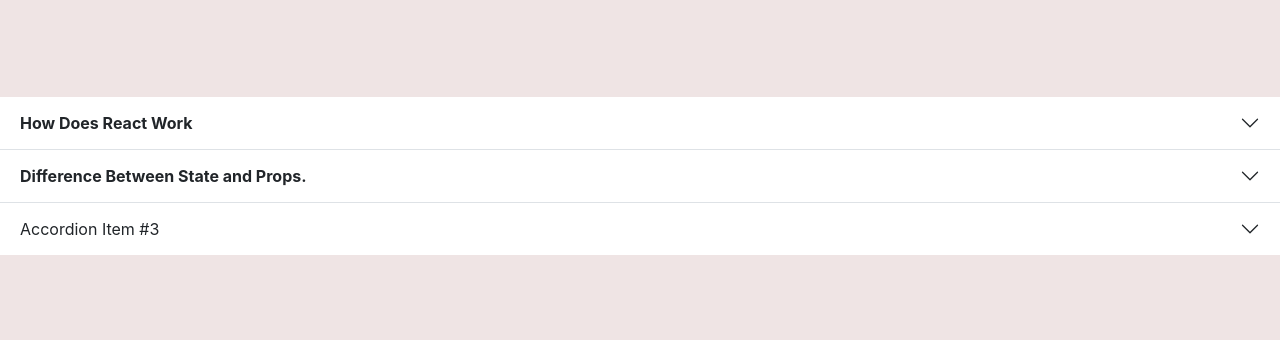
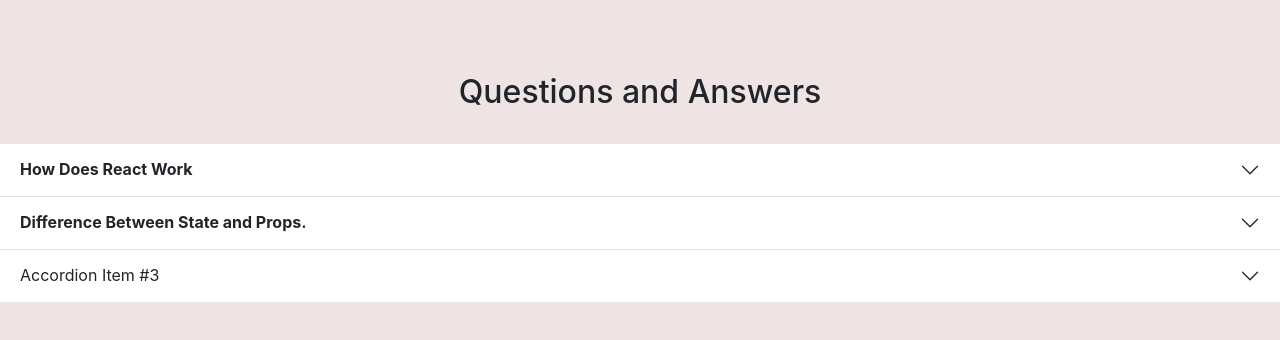
Before and after one commit to SamaulHaque/fitness-journey, a React (Create React App) app: page / in a window 1280 px wide. Shown: the part 742-1082 px from the top of the page. Before the commit the page ends 1045 px from the top, so only its background shows below. Built offline with nearby package versions, Linux system fonts and the light colour scheme.

Commit message:
how does react work answered

```diff
--- a/src/components/QuesAndAns/QuesAndAns.js
+++ b/src/components/QuesAndAns/QuesAndAns.js
@@ -2,8 +2,9 @@
 
 const QuesAndAns = () => {
     return (
-
- <div  class="accordion accordion-flush py-5" id="accordionFlushExample">
+ <div>
+    <h2 class="py-4 text-center">Questions and Answers</h2>
+ <div  class="accordion accordion-flush pb-5" id="accordionFlushExample">
   <div class="accordion-item">
     <h2 class="accordion-header" id="flush-headingOne">
       <button class="accordion-button collapsed" type="button" data-bs-toggle="collapse" data-bs-target="#flush-collapseOne" aria-expanded="false" aria-controls="flush-collapseOne">
@@ -43,6 +44,7 @@
     </div>
   </div>
 </div>
+</div>
 
     );
 };
```
